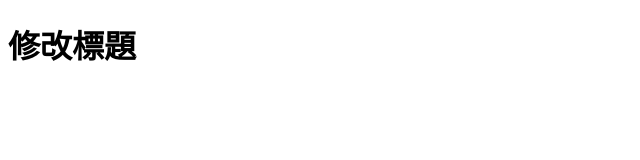
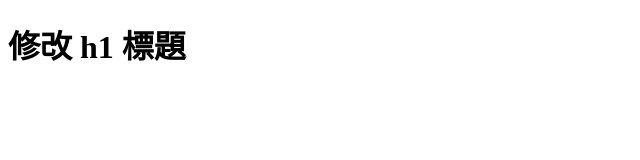
Before and after one commit to tttom3669/git_test_0906_3, a plain HTML site: page index.html in a window 1280 px wide. Shown: the whole page, without its empty margins (0-640 px from the left). Drawn offline with Linux system fonts and the light colour scheme.

Commit message:
修改標題

```diff
--- a/index.html
+++ b/index.html
@@ -8,7 +8,7 @@
 </head>
 
 <body>
-  <h1>修改標題</h1>
+  <h1>修改 h1 標題</h1>
 </body>
 
 </html>
```
